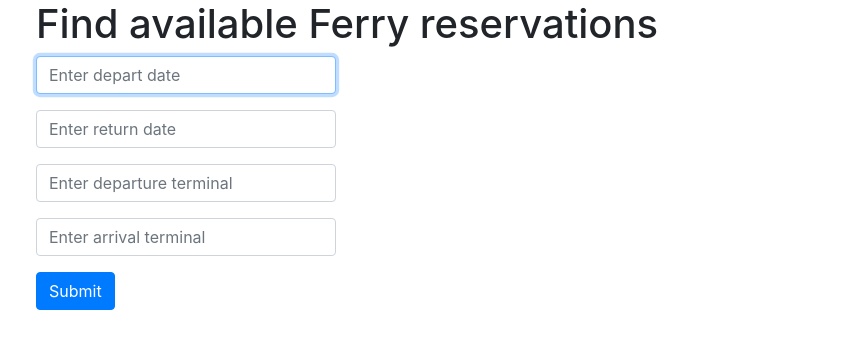
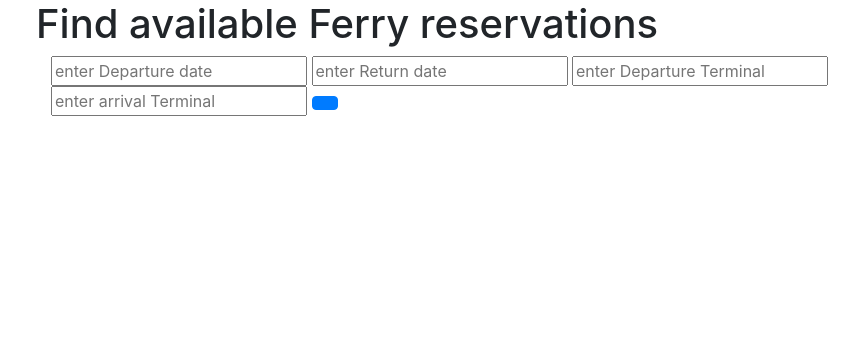
Before and after one commit to ninalouw/reservation_finder, a Flask app: page / in a window 1280 px wide. Shown: the top 349 px of the page, without its empty margins (119-978 px from the left). Run offline with Flask 2, Linux system fonts and the light colour scheme; some libraries are stand-ins or nearby versions.

Commit message:
add simple Vue form, start creating necessary functionality

```diff
--- /dev/null
+++ b/static/components/App.js
@@ -0,0 +1,14 @@
+
+import ReservationForm from './ReservationForm.js';
+
+export default {
+  name: 'App',
+    components: {
+      ReservationForm
+    },
+  template: `
+    <div class="container">
+      <reservation-form></reservation-form>
+    </div>
+  `,
+};
--- /dev/null
+++ b/static/components/ReservationForm.js
@@ -0,0 +1,29 @@
+
+export default {
+  name: 'ReservationForm',
+  data() {
+    return {
+      form: {
+          departureDate: "",
+          returnDate: "",
+          departureTerminal: "",
+          arrivalTerminal: "",
+      },
+    };
+  },
+    methods: {
+        submitForm: function() {
+          console.log(this.form);
+        }
+    },
+
+  template: `
+    <form>
+        <input v-model="form.departureDate" placeholder="enter Departure date">
+        <input v-model="form.returnDate" placeholder="enter Return date">
+        <input v-model="form.departureTerminal" placeholder="enter Departure Terminal">
+        <input v-model="form.arrivalTerminal" placeholder="enter arrival Terminal">
+        <button type="submit" class="btn btn-primary" @click="submitForm"></button>
+    </form>
+  `,
+};
--- /dev/null
+++ b/static/main.js
@@ -0,0 +1,21 @@
+// new Vue({
+//     el: '#app',
+//     data: {
+//         title: 'Hello from Vue',
+//         data: function (){
+//             return {
+//                 quote: ''
+//             }
+//         }
+//     },
+//     methods: {
+//         getReservations: function () {
+//             console.log('hello');
+//         },
+//     }
+// });
+import App from './components/App.js';
+
+new Vue({
+  render: h => h(App),
+}).$mount(`#app`);
--- a/templates/index.html
+++ b/templates/index.html
@@ -3,6 +3,10 @@
 <head>
     <meta charset="UTF-8">
     <title>Ferry Reservation Finder</title>
+      <!-- production version, optimized for size and speed -->
+    <!--<script src="https://cdn.jsdelivr.net/npm/vue"></script>-->
+     <script src="https://npmcdn.com/vue/dist/vue.js"></script>
+     <script src="../static/main.js" type="module"></script>
      <meta name="viewport" content="width=device-width, initial-scale=1.0">
      <link rel="stylesheet" href="https://maxcdn.bootstrapcdn.com/bootstrap/4.0.0/css/bootstrap.min.css" integrity="sha384-Gn5384xqQ1aoWXA+058RXPxPg6fy4IWvTNh0E263XmFcJlSAwiGgFAW/dAiS6JXm" crossorigin="anonymous">
     <style>
@@ -14,49 +18,10 @@
   <body>
     <div class="container">
       <h1>Find available Ferry reservations</h1>
-      <form role="form" method='POST' action='/'>
-        <div class="form-group">
-          <input type="text" name="departing_date" class="form-control" id="depart-date" placeholder="Enter depart date" style="max-width: 300px;" autofocus required>
+      <!--Vue app-->
+        <div id="app">
         </div>
-          <div class="form-group">
-          <input type="text" name="return_date" class="form-control" id="return-date" placeholder="Enter return date" style="max-width: 300px;" autofocus required>
-        </div>
-                  <div class="form-group">
-          <input type="text" name="depart_term" class="form-control" id="depart-term" placeholder="Enter departure terminal" style="max-width: 300px;" autofocus required>
-        </div>
-                  <div class="form-group">
-          <input type="text" name="arrive_term" class="form-control" id="arrive-term" placeholder="Enter arrival terminal" style="max-width: 300px;" autofocus required>
-        </div>
-        <button type="submit" class="btn btn-primary">Submit</button>
-      </form>
-      <br>
-      {% for error in errors %}
-        <h4>{{ error }}</h4>
-      {% endfor %}
     </div>
-    <br>
-    <div class="col-sm-5 col-sm-offset-1">
-          {% if results %}
-            <h2>Available Sailings</h2>
-            <br>
-            <div id="results">
-              <table class="table table-striped" style="max-width: 300px;">
-                <thead>
-                  <tr>
-                    <th>Word</th>
-                    <th>Count</th>
-                  </tr>
-                </thead>
-                {% for result in results%}
-                  <tr>
-                    <td>{{ result[0] }}</td>
-                    <td>{{ result[1] }}</td>
-                  </tr>
-                {% endfor %}
-              </table>
-            </div>
-          {% endif %}
-        </div>
     <script src="//code.jquery.com/jquery-2.2.1.min.js"></script>
     <script src="//netdna.bootstrapcdn.com/bootstrap/3.3.6/js/bootstrap.min.js"></script>
   </body>
```
